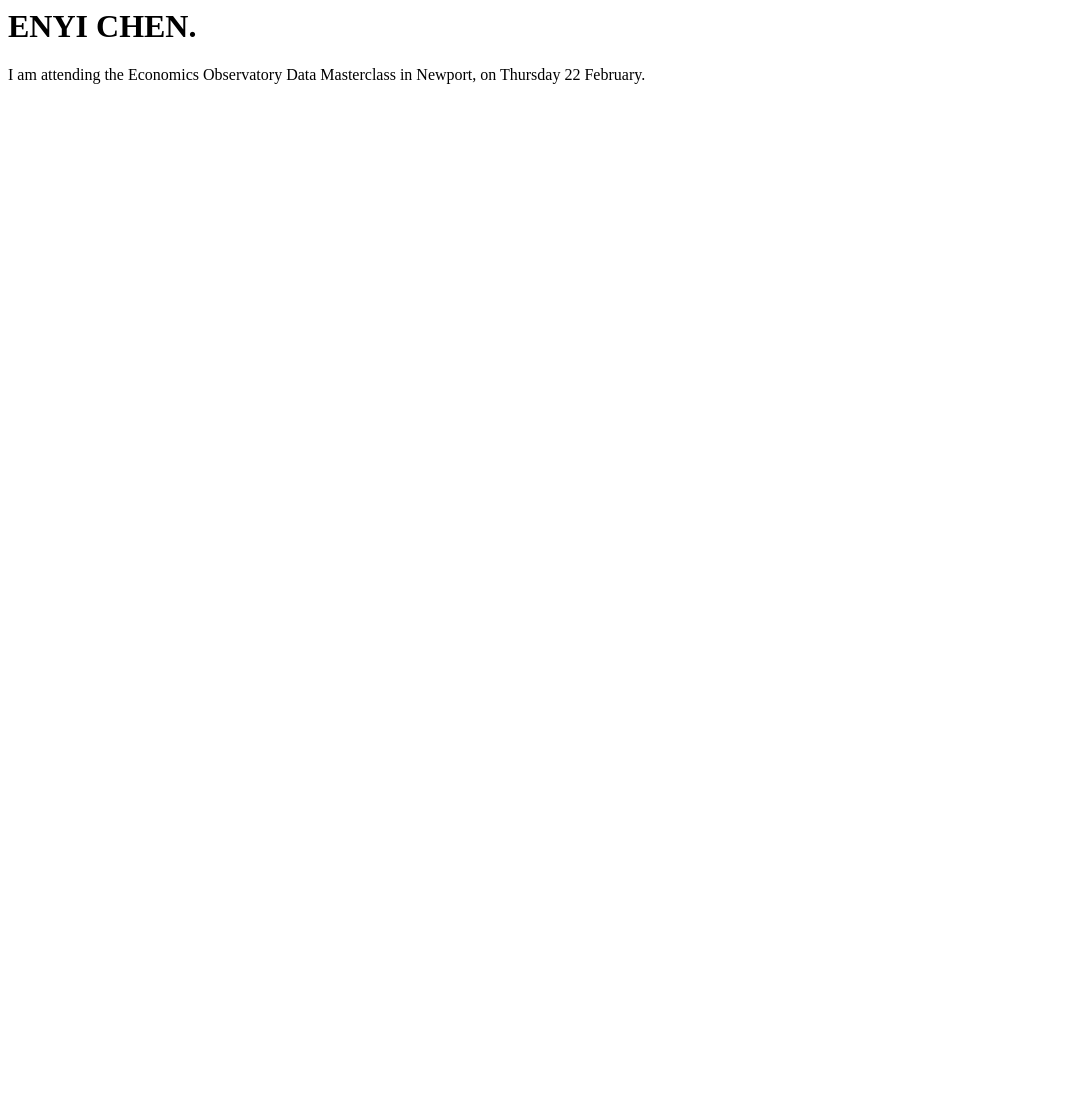
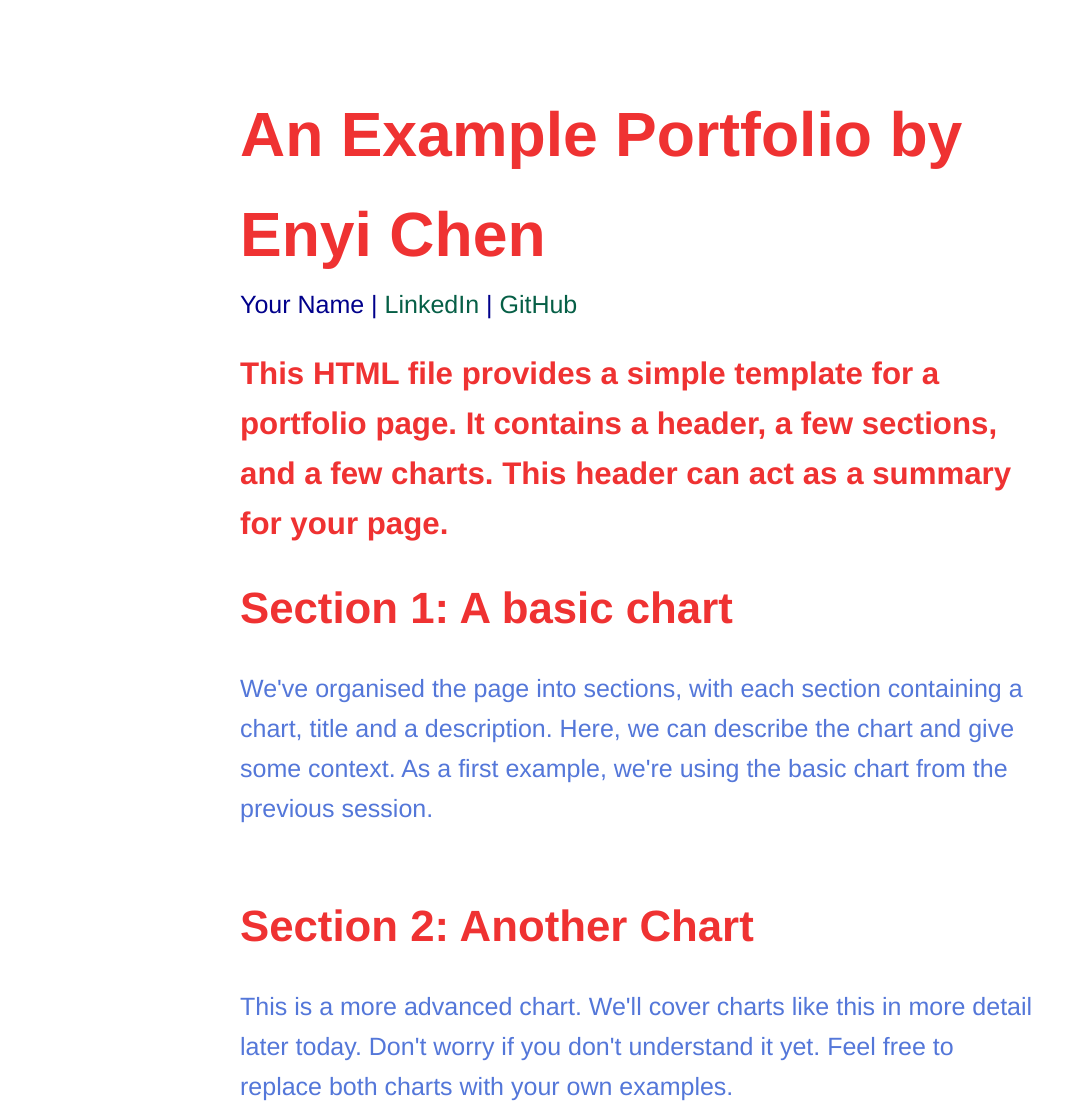
Before and after one commit to EChen24/EChen24.github.io, a plain HTML site: page index.html in a window 1280 px wide. Shown: the whole page, without its empty margins (0-1078 px from the left). Before the commit the page ends 800 px from the top, so only its background shows below. Drawn offline with Linux system fonts and the light colour scheme; a script that the page names is missing.

Commit message:
Add files via upload

```diff
--- a/index.html
+++ b/index.html
@@ -1,7 +1,100 @@
+<!-- This HTML file provides a simple example of a portfolio page. It contains a header, a few sections, and a few charts. -->
+<!-- It works with the three css files in this folder: example1.css, example2.css and example3.css. -->
+<!-- The HTML file defines the structure of the page, and the CSS files define how it looks. -->
+<!-- The CSS examples are all designed to work with this page. Try swapping them out on line 29 and see what happens. -->
+
+<!-- Take a look around and make your own copy to adapt for your own use. -->
+
+<!-- This is a comment -->
+<!-- Comments are not displayed in the browser -->
+<!-- They can be used to leave notes in the code -->
+
+<!DOCTYPE html>
 <html>
-  <body>
-<h1> ENYI CHEN. </h1>
+    <!-- HTML is heirarchial: tags like this define elements on the page.
+    Each tag does something different. For example:
+        - The <html> tag defines the whole document.
+        - The <h1> tag defines a large heading
+        - The <p> tag defines a paragraph
+        - Tags appear as an opening <div> and closing </div> pair
+    -->
 
-<p> I am attending the Economics Observatory Data Masterclass in Newport, on Thursday 22 February. </p>
-  </body>
+<head>
+    <!-- The head tag links to resources our page needs and defines information about it. Tags in the <head> aren't displayed on the page. -->
+
+    <!-- This is a link to a stylesheet which contains rules about how each element on the page should be defined-->
+    <!-- Try swapping example1.css to another, and take a look at example1.css to see if you understand it-->
+    <link rel="stylesheet" type="text/css" href="s2_example1.css">
+    <title>My Portfolio</title> <!-- The title displayed in the browser tab, not on the page itself -->
+
+    <!-- This is a link to the vega-lite which we're using to make graphs -->
+    <script src="https://cdn.jsdelivr.net/npm/vega@5"></script>
+    <script src="https://cdn.jsdelivr.net/npm/vega-lite@5"></script>
+    <script src="https://cdn.jsdelivr.net/npm/vega-embed@6"></script>
+</head>
+
+<body>
+<!-- The body tag contains the elements that visitors to our page will see. -->
+    <h1 class="big" style="margin-bottom: 0px;"> <!-- We have added a class to the header called "big" which we can use to style it in the CSS -->
+        <!-- This is a header, it is the largest text on the page -->
+        An Example Portfolio by Enyi Chen
+    </h1>
+    <p style="margin-top: 0px; color: darkblue">
+        <!-- we're setting the margin to 0px so the header and authour name are close together -->
+        Your Name | <a href="https://www.linkedin.com/in/finnmcevoy/">LinkedIn</a> | <a
+            href="https://www.github.com/FM-ds">GitHub</a>
+    </p>
+    <h3 class="small"> <!-- We have added a class to the header called "small" which we can use to style it in the CSS -->
+        This HTML file provides a simple template for a portfolio page. It contains a header, a few sections, and a few charts. This header can act as a summary for your page.
+    </h3>
+
+    <!-- We're organising the page into sections, with each section containing a chart, title and a description -->
+    <section>
+        <div class="chart-description">
+            <h2>Section 1: A basic chart</h2>
+            <p> <!-- This is a paragraph, it's the main way to display text on a web page -->
+                We've organised the page into sections, with each section containing a chart, title and a description. Here, we can describe the chart and give some context.
+                As a first example, we're using the basic chart from the previous session.
+            </p>
+        </div>
+        <figure id="Location1"></figure> <!-- we give it an id so we can put a vega-lite graph here with VegaEmbed -->
+    </section>
+
+    <section>
+        <div class="chart-description"> <!-- we are grouping the title and description together so we can style them together -->
+            <h2>Section 2: Another Chart</h2>
+            <p> <!-- This is a paragraph, it's the main way to display text on a web page -->
+                This is a more advanced chart. We'll cover charts like this in more detail later today. Don't worry if you don't understand it yet.
+                Feel free to replace both charts with your own examples.
+            </p>
+        </div>
+        <figure id="Location2"></figure> <!-- we give it an id so we can put a vega-lite graph here with VegaEmbed -->
+    </section>
+
+    <!-- Do you want to add more sections? -->
+        <!-- Try copying pasting the section above -->
+        <!-- You'll need to change the id of the figure "<figure id="Location3"... -->
+        <!-- ... and add a new variable for the graph spec in the script at the bottom of the page -->
+
+
+    <!-- This is a script, it's a way to run JavaScript code on the page -->
+    <script>
+        // This is a comment in JavaScript - it's a different language to HTML and CSS
+
+        var figure_1_spec = "s2_chart1.json"; // We're storing the URL of the graph we want to display in a variable
+        var figure_2_spec = "https://raw.githubusercontent.com/EconomicsObservatory/courses/main/2/s2_chart2.json";
+
+        vegaEmbed('#Location1', figure_1_spec) // We're using the vegaEmbed function to put a graph in the element with id figure_1
+        vegaEmbed('#Location2', figure_2_spec)
+
+        // Do you want to add more graphs?
+        // try defining a new variable for figure_3_spec, adding VegaEmbed for Location3, and adding a new section in the HTML
+        // e.g.
+        // var figure_3_spec = ...
+        // vegaEmbed('#Location3', figure_3_spec)
+
+    </script>
+
+</body>
+
 </html>
--- /dev/null
+++ b/s2_example1.css
@@ -0,0 +1,67 @@
+/* This is the level 1 CSS file. If you include it in your portfolio, it'll provide some clean and basic styling */
+/* for your page. Feel free to experiment with the values, or copy them into a new file and use that instead. */
+
+/* These are comments in CSS. Comments don't do anything except explain your working to make code easier to understand. */
+
+
+body { /* We can style any HTML element by using its name - here we're styling the body */
+  /* We want text that uses a clean sans-serif font, is usually 16px big and close to black */
+  font-family: 'Helvetica Neue', Helvetica, Arial, sans-serif;
+  font-size: 25px;
+  color: #5477d9;
+  line-height: 1.6;
+  /* we want a white page, that's centered and not too wide */
+  background-color: #fff;
+  margin:0 auto;
+  max-width: 800px;
+  padding-top: 60px;
+}
+
+
+/* Headings */
+h1, h2, h3, h4, h5, h6 {
+  color: #ef3232;
+  margin-top: 24px;
+  margin-bottom: 16px;
+  font-weight: 600;
+}
+
+/* We want the headings to be a little bigger than the paragraph text */
+.big { /* This is the class we created in the HTML file, you can use it to style any element */
+  font-size: 2.5em;
+}
+
+h2 {
+  font-size: 1.75em;
+}
+
+.small {
+  font-size: 1.25em;
+}
+
+/* Paragraph */
+p {
+  margin-bottom: 1em;
+  font-weight: 300;
+}
+
+section {
+  margin-bottom: 2.5em;  /* We want a little more space between sections */
+}
+
+/* Links */
+/* We want the links to be a little more visible  and a different color */
+a {
+  color: #065f46;
+  text-decoration: none;
+}
+
+a:hover {
+  text-decoration: underline;
+}
+
+/* Images */
+img {
+  max-width: 100%;
+  height: auto;
+}
```
